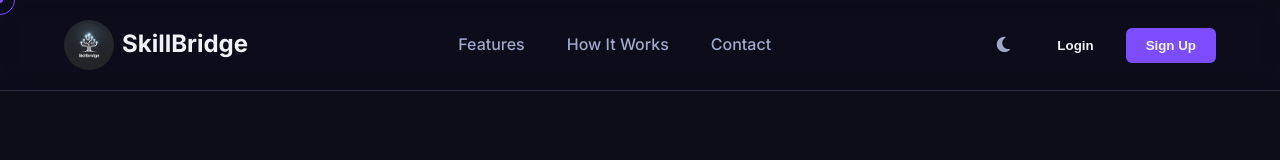
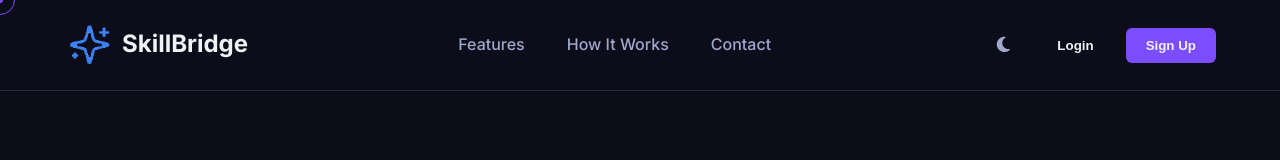
Before and after one commit to 1408Keshu/SkillBridge_Project, a React (Vite) app: page / in a window 1280 px wide. Shown: the top 160 px of the page. Built offline with nearby package versions, Linux system fonts and the light colour scheme.

Commit message:
Updated logo image

```diff
--- a/src/components/common/Navbar.jsx
+++ b/src/components/common/Navbar.jsx
@@ -14,7 +14,7 @@ const Header = ({ onLoginClick, onSignupClick }) => {
   return (
     <header className="top-nav">
       <Link to="/" className="logo">
-        <img src="/logo2.webp" alt="SkillBridge Logo" className="logo-image"
+        <img src="/logo.png" alt="SkillBridge Logo" className="logo-image"
         />SkillBridge
       </Link>
 
--- a/src/index.css
+++ b/src/index.css
@@ -148,10 +148,9 @@ body.light-mode .top-nav {
   height: 50px;
   width: 50px;
   margin-right: 8px;
-  border-radius: 50%;
-  object-fit: cover;
+  border-radius: 60%;
+  object-fit: contain;
   vertical-align: middle;
-
 }
 
 
```
Also changed, not shown: public/logo.png (added), public/logo2.webp (deleted), src/components/Header.jsx (line endings or trailing spaces).
